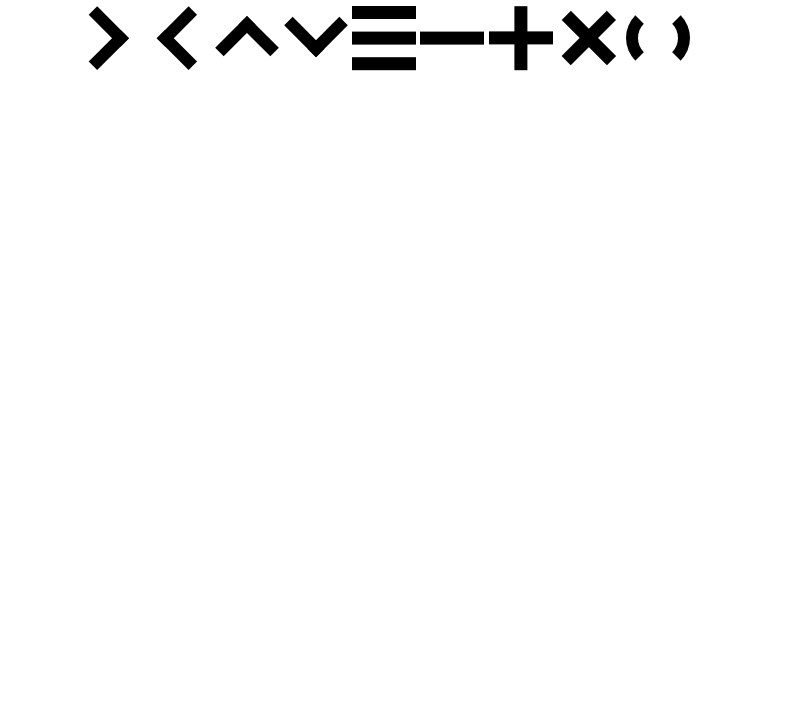
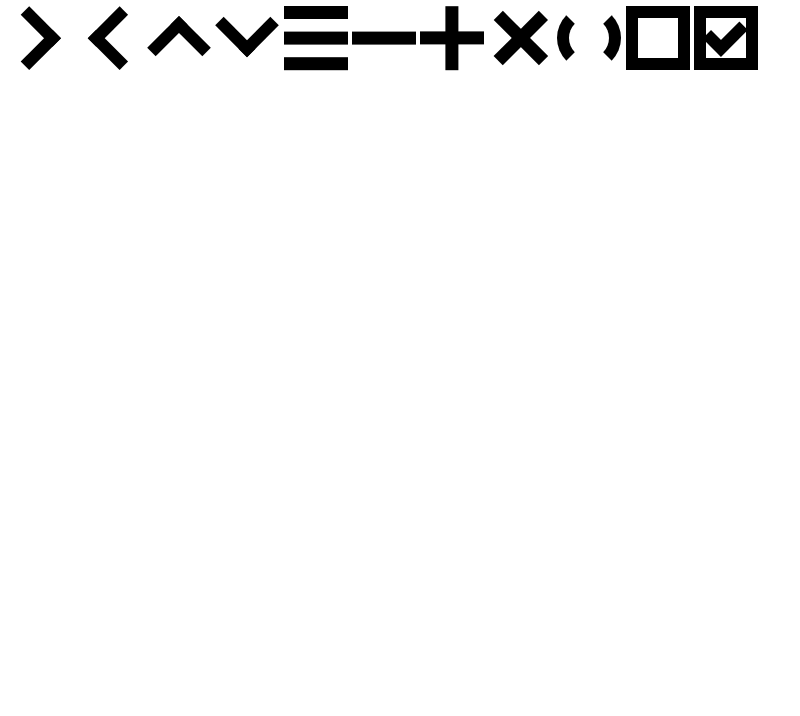
Before and after one commit to muggy8/css-icon, a plain HTML site: page index.html in a window 1280 px wide. Shown: the part 84-800 px from the top of the page, without its empty margins (0-800 px from the left). Drawn offline with Linux system fonts and the light colour scheme.

Commit message:
added checkbox icons

```diff
--- a/icons.css
+++ b/icons.css
@@ -136,3 +136,15 @@
         transform: rotateZ(360deg)
     }
 }
+
+.icon.checkbox {
+    border: solid var(--stroke) currentColor;
+}
+
+.icon.checkbox.checked::before {
+    border-bottom: solid var(--stroke) currentColor;
+    border-left: solid var(--stroke) currentColor;
+    transform: translate(0,0.05em) rotate(-45deg);
+    width: 0.6em;
+    height: 0.4em;
+}
--- a/index.html
+++ b/index.html
@@ -73,6 +73,8 @@
                 <span class="icon plus"></span>
                 <span class="icon multiply"></span>
                 <span class="icon loading"></span>
+                <span class="icon checkbox"></span>
+                <span class="icon checkbox checked"></span>
             </div>
             <div class="icon-preview">
                 <div id="big-icon" class="animated icon"></div>
```
